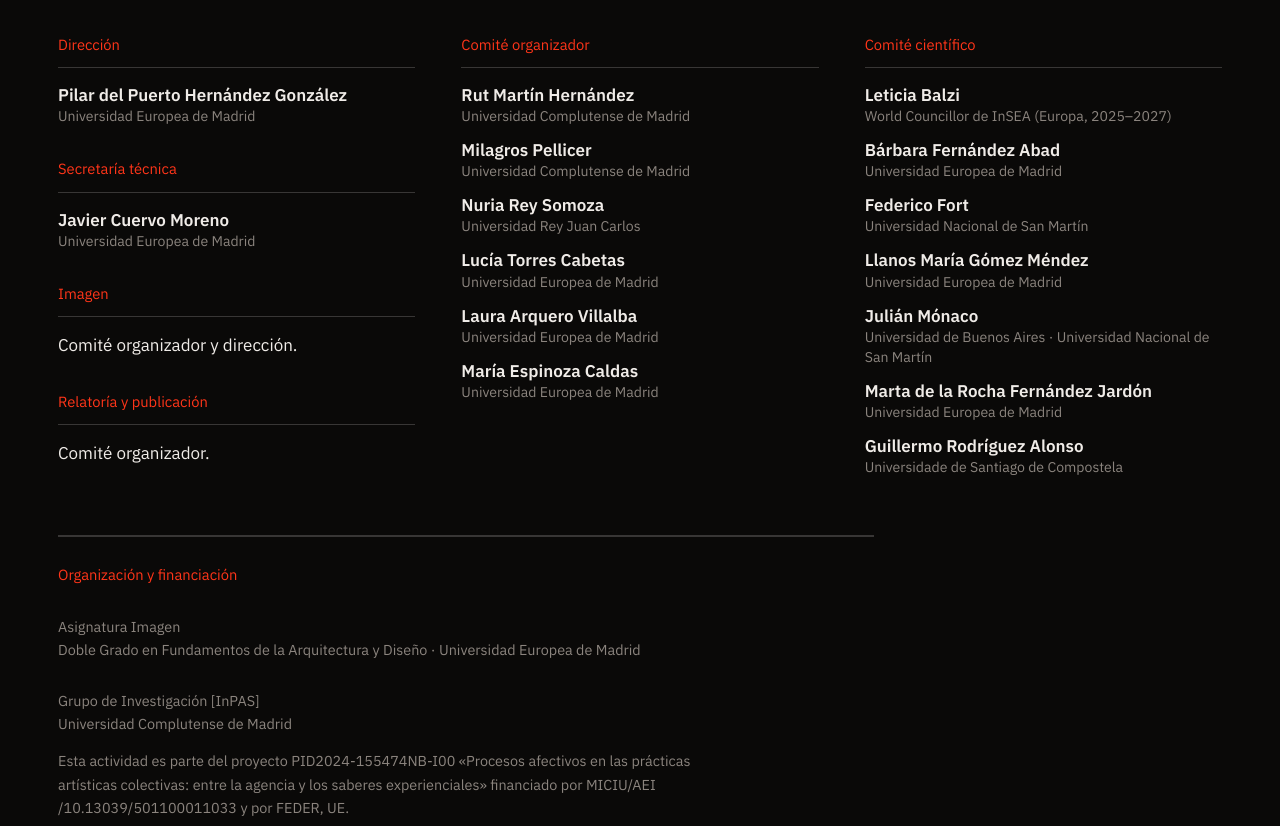
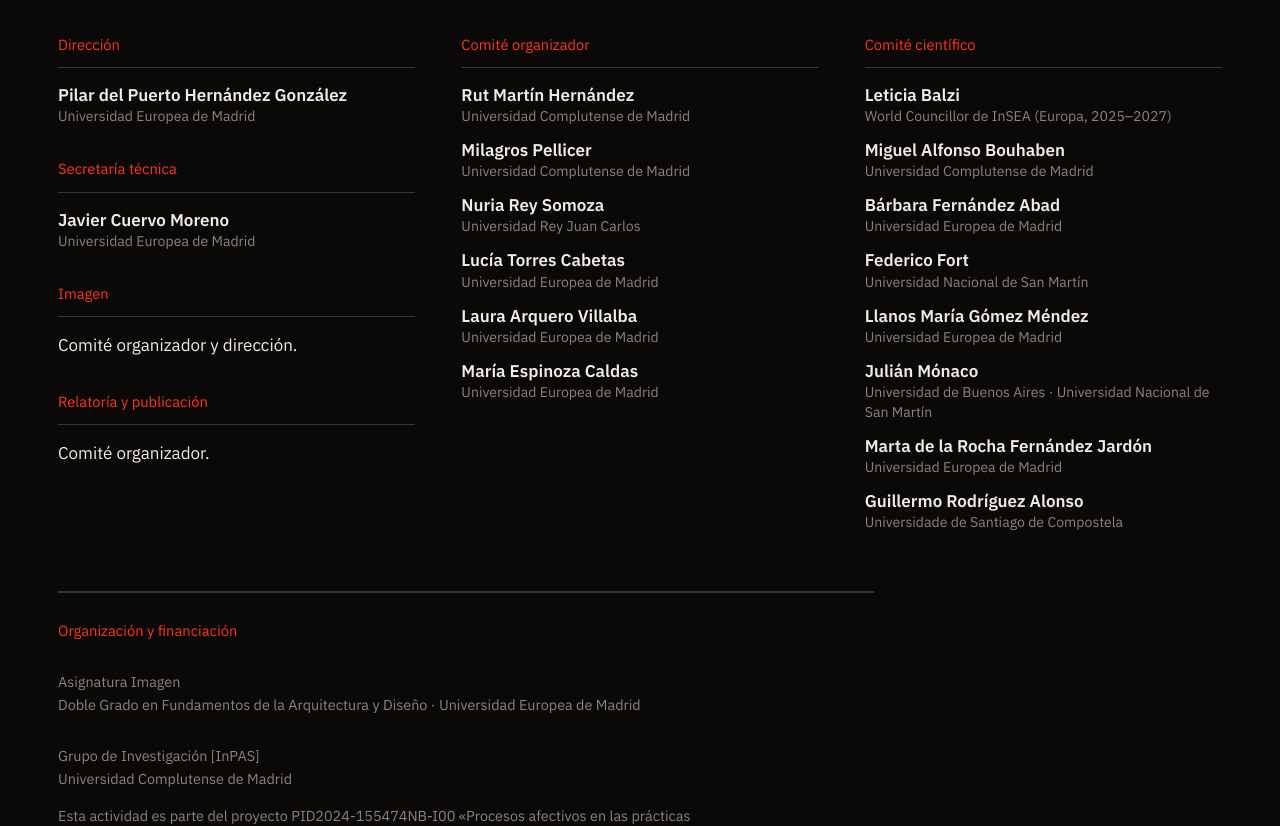
Before and after one commit to Pilardelpuerto/congresolatenteraw, a plain HTML site: page index.html in a window 1280 px wide. Shown: the part 6260-7086 px from the top of the page. Drawn offline with Linux system fonts and the light colour scheme.

Commit message:
Add files via upload

```diff
--- a/index.html
+++ b/index.html
@@ -547,6 +547,7 @@ a:focus-visible,button:focus-visible{outline:3px solid currentColor;outline-offs
         <span class="mono">Comité científico</span>
         <ul>
           <li><b>Leticia Balzi</b><span>World Councillor de InSEA (Europa, 2025–2027)</span></li>
+          <li><b>Miguel Alfonso Bouhaben</b><span>Universidad Complutense de Madrid</span></li>
           <li><b>Bárbara Fernández Abad</b><span>Universidad Europea de Madrid</span></li>
           <li><b>Federico Fort</b><span>Universidad Nacional de San Martín</span></li>
           <li><b>Llanos María Gómez Méndez</b><span>Universidad Europea de Madrid</span></li>
```
